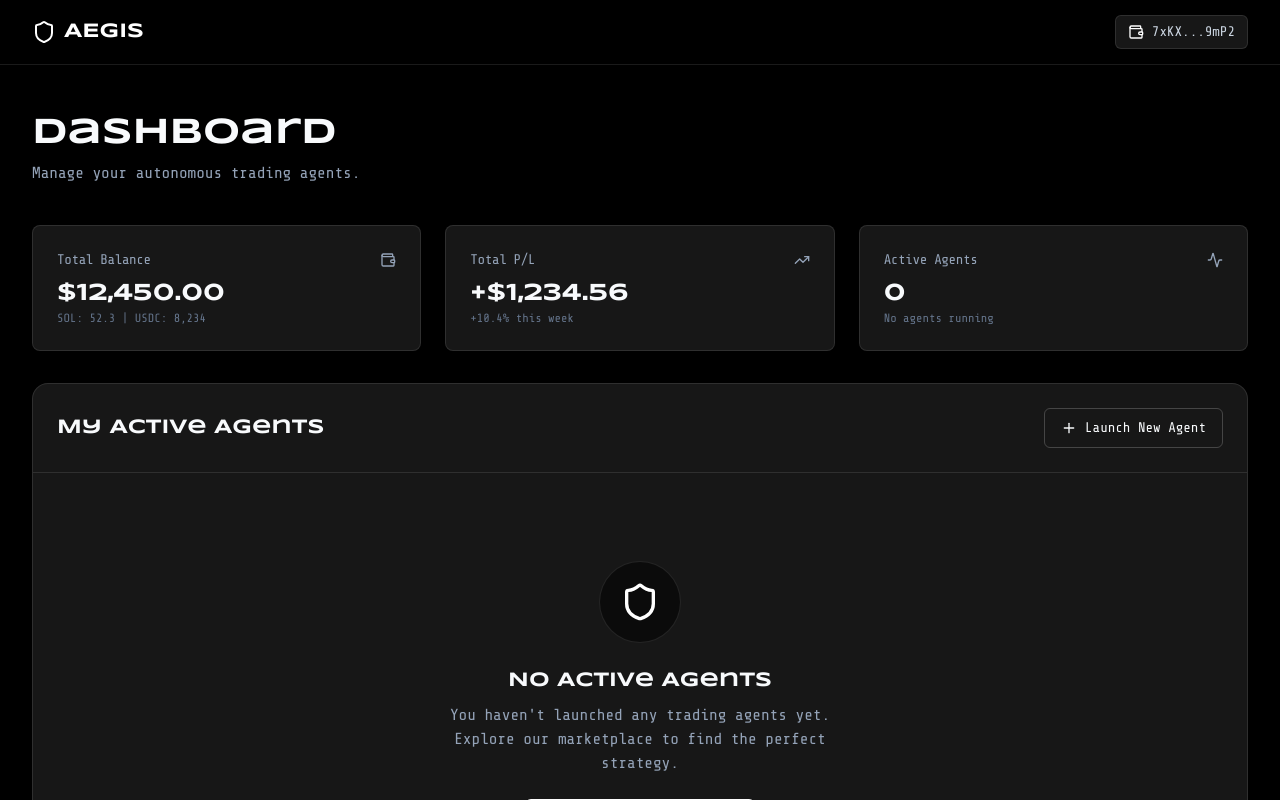
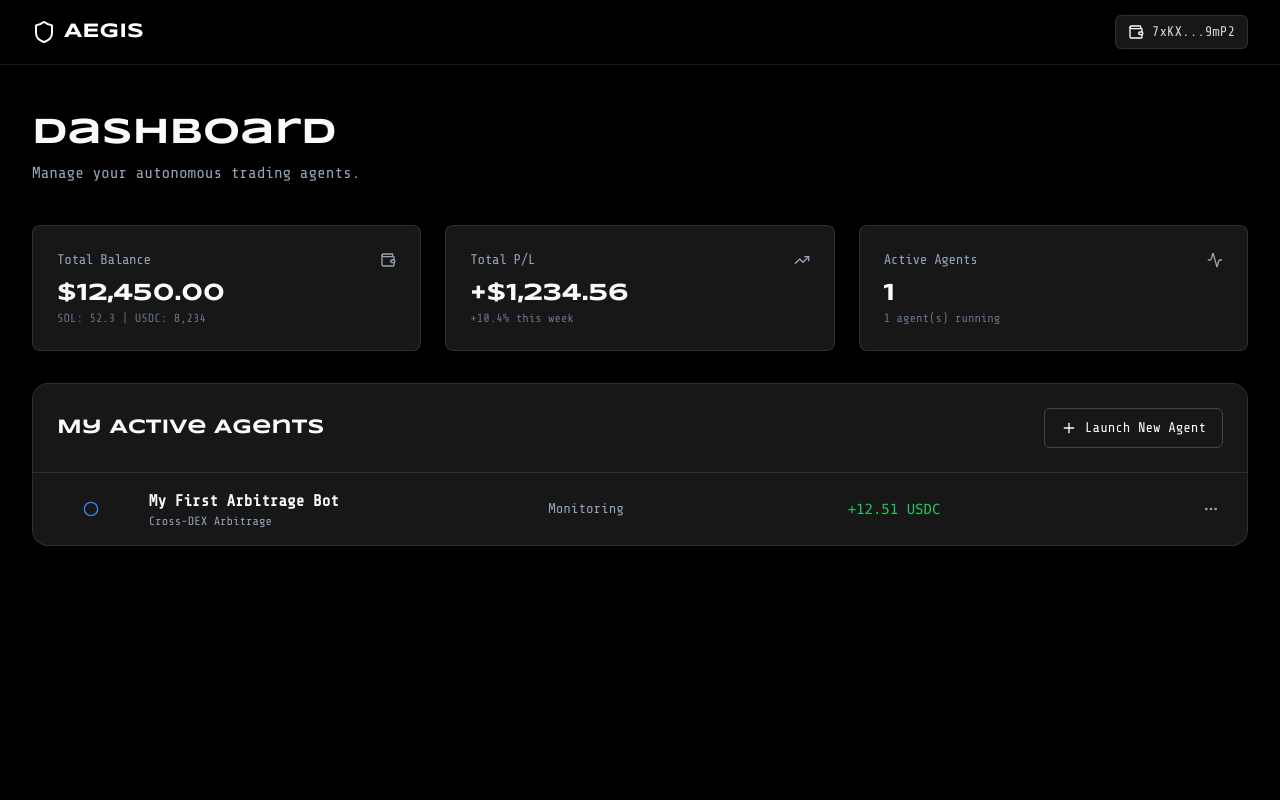
Before and after one commit to UdayPandey01/Aegis-Private_Solana-AiAgent, a Next.js app in the folder frontend/: page /app/dashboard in a window 1280 px wide. Shown: the top 800 px of the page. Built offline with nearby package versions, Linux system fonts and the light colour scheme.

Commit message:
changes the design

```diff
--- a/frontend/app/app/dashboard/page.tsx
+++ b/frontend/app/app/dashboard/page.tsx
@@ -1,14 +1,31 @@
 "use client"
 
-import { useState } from "react"
+import { useState, useEffect } from "react"
 import { motion } from "framer-motion"
 import { Button } from "@/components/ui/button"
 import { Card, CardContent, CardHeader, CardTitle } from "@/components/ui/card"
-import { Shield, Plus, Wallet, TrendingUp, Activity } from "lucide-react"
+import { Shield, Plus, Wallet, TrendingUp, Activity, MoreHorizontal, Circle, CheckCircle, AlertTriangle } from "lucide-react"
 import Link from "next/link"
+
+type Agent = {
+  id: number;
+  name: string;
+  template: string;
+  status: 'Monitoring' | 'Executing' | 'Success' | 'Failed';
+  pnl: number;
+};
+
+const initialAgents: Agent[] = [
+  { id: 1759902676031, name: "My First Arbitrage Bot", template: "Cross-DEX Arbitrage", status: "Monitoring", pnl: 12.51 },
+];
 
 export default function DashboardPage() {
   const [walletAddress] = useState("7xKX...9mP2")
+  const [agents, setAgents] = useState<Agent[]>([]);
+
+  useEffect(() => {
+    setAgents(initialAgents);
+  }, []);
 
   return (
     <div className="min-h-screen bg-black text-slate-50">
@@ -59,8 +76,8 @@ export default function DashboardPage() {
           />
           <StatCard
             title="Active Agents"
-            value="0"
-            description="No agents running"
+            value={agents.length.toString()}
+            description={agents.length > 0 ? `${agents.length} agent(s) running` : "No agents running"}
             icon={Activity}
             delay={0.3}
           />
@@ -81,7 +98,16 @@ export default function DashboardPage() {
                 </Link>
               </Button>
             </div>
-            <div className="p-6 border-t border-white/10">
+
+            <div className="border-t border-white/10">
+              {agents.length > 0 ? (
+                <div className="divide-y divide-white/10">
+                  {agents.map(agent => (
+                    <AgentRow key={agent.id} agent={agent} />
+                  ))}
+                </div>
+              ) : (
+                <div className="p-6">
                   <div className="flex flex-col items-center justify-center py-16 text-center">
                     <div className="inline-flex p-5 rounded-full bg-black/50 border border-white/10 mb-6">
                       <Shield className="h-10 w-10 text-white" />
@@ -94,6 +120,8 @@ export default function DashboardPage() {
                       <Link href="/app/marketplace">Browse Agent Templates</Link>
                     </Button>
                   </div>
+                </div>
+              )}
             </div>
           </div>
         </motion.div>
@@ -120,3 +148,37 @@ const StatCard = ({ title, value, description, icon: Icon, delay }) => (
     </Card>
   </motion.div>
 );
+
+const AgentRow = ({ agent }: { agent: Agent }) => {
+  const getStatusIcon = (status: Agent['status']) => {
+    switch (status) {
+      case 'Monitoring': return <Circle className="h-4 w-4 text-blue-500" />;
+      case 'Executing': return <Activity className="h-4 w-4 text-yellow-500 animate-pulse" />;
+      case 'Success': return <CheckCircle className="h-4 w-4 text-green-500" />;
+      case 'Failed': return <AlertTriangle className="h-4 w-4 text-red-500" />;
+    }
+  }
+
+  return (
+    <div className="grid grid-cols-12 gap-4 items-center p-4 hover:bg-white/5 transition-colors">
+      <div className="col-span-1 flex items-center justify-center">
+        {getStatusIcon(agent.status)}
+      </div>
+      <div className="col-span-4">
+        <p className="font-bold text-slate-50">{agent.name}</p>
+        <p className="text-xs text-slate-400">{agent.template}</p>
+      </div>
+      <div className="col-span-3 text-slate-400 text-sm">
+        {agent.status}
+      </div>
+      <div className={`col-span-2 font-mono text-sm ${agent.pnl > 0 ? 'text-green-500' : 'text-red-500'}`}>
+        {agent.pnl > 0 ? `+${agent.pnl.toFixed(2)}` : `${agent.pnl.toFixed(2)}`} USDC
+      </div>
+      <div className="col-span-2 flex justify-end">
+        <Button variant="ghost" size="icon">
+          <MoreHorizontal className="h-4 w-4 text-slate-400" />
+        </Button>
+      </div>
+    </div>
+  );
+}
--- a/frontend/app/app/marketplace/page.tsx
+++ b/frontend/app/app/marketplace/page.tsx
@@ -8,60 +8,40 @@ import { Input } from "@/components/ui/input"
 import { Label } from "@/components/ui/label"
 import { Select, SelectContent, SelectItem, SelectTrigger, SelectValue } from "@/components/ui/select"
 import { Checkbox } from "@/components/ui/checkbox"
-import { Shield, ArrowUpDown, ArrowLeft } from "lucide-react"
+import { Shield, ArrowUpDown, TrendingUp, ArrowLeft } from "lucide-react"
 import Link from "next/link"
 import { useRouter } from "next/navigation"
-import axios from "axios" // Import axios for API calls
+import axios from "axios"
 
 const templates = [
-  { id: "arbitrage", icon: ArrowUpDown, title: "Cross-DEX Arbitrage", description: "Exploit price differences across Solana DEXs instantly and privately.", features: ["Multi-DEX scanning", "Gas optimization", "MEV protection"]},
-  // You can add more templates here in the future
+  { id: "arbitrage", icon: ArrowUpDown, title: "Cross-DEX Arbitrage", description: "Exploit price differences across Solana DEXs instantly and privately.", features: ["Multi-DEX scanning", "Gas optimization", "MEV protection"] },
+  { id: "stop-loss", icon: Shield, title: "Stop-Loss Executor", description: "Automated position protection that executes without revealing your targets.", features: ["Private triggers", "Zero slippage", "Instant execution"] },
+  { id: "trend-follower", icon: TrendingUp, title: "Trend Follower", description: "Detect and capitalize on market trends with confidential signal processing.", features: ["AI-powered signals", "Dynamic sizing", "Risk management"] },
 ];
 
+type Template = (typeof templates)[0];
+
 export default function MarketplacePage() {
-  const router = useRouter();
+  const [selectedTemplate, setSelectedTemplate] = useState<Template | null>(null)
+  const router = useRouter()
 
-  // --- State variables to hold the form data ---
-  const [selectedDexs, setSelectedDexs] = useState({ orca: true, raydium: true });
-  const [assetPair, setAssetPair] = useState("sol-usdc");
-  const [profitThreshold, setProfitThreshold] = useState("");
-  const [isSubmitting, setIsSubmitting] = useState(false); // For loading state
+  const handleLaunchAgent = async (params: any) => {
+    console.log("Launching agent:", selectedTemplate?.id, "with params:", params);
 
-  const handleLaunchAgent = async () => {
-    setIsSubmitting(true);
-    console.log("Launching agent with parameters:", {
-      dexs: Object.keys(selectedDexs).filter(k => selectedDexs[k]),
-      assetPair,
-      profitThreshold,
-    });
-
-    // This is the data payload that will be sent to your backend
     const jobPayload = {
-      jobId: Date.now(), // Use a timestamp for a unique ID in the demo
-      agentType: 'arbitrage',
-      // The user's secret parameters
-      parameters: {
-        dexs: Object.keys(selectedDexs).filter(k => selectedDexs[k]),
-        assetPair,
-        profitThreshold: parseFloat(profitThreshold),
-      }
+      jobId: Date.now(),
+      agentType: selectedTemplate?.id,
+      parameters: params,
     };
 
     try {
-      // --- Send the job to your Executor Service API ---
       await axios.post('http://localhost:3001/jobs', jobPayload);
-
-      // On success, navigate to the dashboard to see the new agent's status
       router.push("/app/dashboard");
-
     } catch (error) {
       console.error("Failed to launch agent:", error);
-      // In a real app, you would show an error toast or message to the user here
       alert("Failed to launch agent. Check the console for details.");
-    } finally {
-      setIsSubmitting(false);
     }
-  };
+  }
 
   return (
     <div className="min-h-screen bg-black text-slate-50">
@@ -126,54 +106,28 @@ export default function MarketplacePage() {
               </div>
 
               <div className="mt-auto pt-4">
-                <Dialog>
+                <Dialog onOpenChange={(isOpen) => !isOpen && setSelectedTemplate(null)}>
                   <DialogTrigger asChild>
-                    <Button className="w-full font-sans bg-white text-black hover:bg-slate-200 transition-colors">
+                    <Button
+                      onClick={() => setSelectedTemplate(template)}
+                      className="w-full font-sans bg-white text-black hover:bg-slate-200 transition-colors"
+                    >
                       Configure & Launch
                     </Button>
                   </DialogTrigger>
                   <DialogContent className="bg-neutral-950 border-white/10 text-slate-50 max-w-lg">
                     <DialogHeader>
-                      <DialogTitle className="font-heading text-2xl">Configure {template.title}</DialogTitle>
+                      <DialogTitle className="font-heading text-2xl">Configure {selectedTemplate?.title}</DialogTitle>
                       <DialogDescription className="font-sans text-slate-400">
                         Set your agent's secret parameters. This data is protected end-to-end.
                       </DialogDescription>
                     </DialogHeader>
-                    <div className="space-y-6 py-4 font-sans">
-                      <div className="space-y-3">
-                        <Label>DEXs to Monitor</Label>
-                        <div className="flex items-center space-x-4">
-                          <div className="flex items-center space-x-2">
-                            <Checkbox id="orca" checked={selectedDexs.orca} onCheckedChange={(checked) => setSelectedDexs(prev => ({...prev, orca: !!checked}))} className="border-white/20" />
-                            <Label htmlFor="orca">Orca</Label>
-                          </div>
-                          <div className="flex items-center space-x-2">
-                            <Checkbox id="raydium" checked={selectedDexs.raydium} onCheckedChange={(checked) => setSelectedDexs(prev => ({...prev, raydium: !!checked}))} className="border-white/20" />
-                            <Label htmlFor="raydium">Raydium</Label>
-                          </div>
-                        </div>
-                      </div>
 
-                      <div className="space-y-2">
-                        <Label>Asset Pair to Arbitrage</Label>
-                        <Select value={assetPair} onValueChange={setAssetPair}>
-                          <SelectTrigger className="bg-neutral-900 border-white/10"><SelectValue /></SelectTrigger>
-                          <SelectContent className="bg-neutral-900 border-white/10">
-                            <SelectItem value="sol-usdc">SOL/USDC</SelectItem>
-                          </SelectContent>
-                        </Select>
-                      </div>
+                    {/* --- Renders the correct form based on the selected template --- */}
+                    {selectedTemplate?.id === 'arbitrage' && <ArbitrageConfigForm onLaunch={handleLaunchAgent} />}
+                    {selectedTemplate?.id === 'stop-loss' && <StopLossConfigForm onLaunch={handleLaunchAgent} />}
+                    {selectedTemplate?.id === 'trend-follower' && <TrendFollowerConfigForm onLaunch={handleLaunchAgent} />}
 
-                      <div className="space-y-2">
-                        <Label>My Secret Profit Threshold (%)</Label>
-                        <Input type="number" placeholder="e.g., 0.2" className="bg-neutral-900 border-white/10" value={profitThreshold} onChange={(e) => setProfitThreshold(e.target.value)} />
-                        <p className="text-xs text-slate-500">The agent will only execute if the net profit is above this percentage.</p>
-                      </div>
-
-                      <Button onClick={handleLaunchAgent} disabled={isSubmitting} className="w-full bg-white text-black hover:bg-slate-200" size="lg">
-                        {isSubmitting ? "Launching..." : "Launch Agent"}
-                      </Button>
-                    </div>
                   </DialogContent>
                 </Dialog>
               </div>
@@ -184,3 +138,77 @@ export default function MarketplacePage() {
     </div>
   )
 }
+
+const ArbitrageConfigForm = ({ onLaunch }) => {
+  const [selectedDexs, setSelectedDexs] = useState({ orca: true, raydium: true });
+  const [assetPair, setAssetPair] = useState("sol-usdc");
+  const [profitThreshold, setProfitThreshold] = useState("");
+  const [isSubmitting, setIsSubmitting] = useState(false);
+
+  const handleSubmit = () => {
+    setIsSubmitting(true);
+    onLaunch({
+      dexs: Object.keys(selectedDexs).filter(k => selectedDexs[k]),
+      assetPair,
+      profitThreshold: parseFloat(profitThreshold)
+    });
+  }
+
+  return (
+    <div className="space-y-6 py-4 font-sans">
+      <div className="space-y-3">
+        <Label>DEXs to Monitor</Label>
+        <div className="flex items-center space-x-4">
+          <div className="flex items-center space-x-2">
+            <Checkbox id="orca" checked={selectedDexs.orca} onCheckedChange={(checked) => setSelectedDexs(prev => ({ ...prev, orca: !!checked }))} className="border-white/20" />
+            <Label htmlFor="orca">Orca</Label>
+          </div>
+          <div className="flex items-center space-x-2">
+            <Checkbox id="raydium" checked={selectedDexs.raydium} onCheckedChange={(checked) => setSelectedDexs(prev => ({ ...prev, raydium: !!checked }))} className="border-white/20" />
+            <Label htmlFor="raydium">Raydium</Label>
+          </div>
+        </div>
+      </div>
+      <div className="space-y-2">
+        <Label>Asset Pair to Arbitrage</Label>
+        <Select value={assetPair} onValueChange={setAssetPair}>
+          <SelectTrigger className="bg-neutral-900 border-white/10"><SelectValue /></SelectTrigger>
+          <SelectContent className="bg-neutral-900 border-white/10">
+            <SelectItem value="sol-usdc">SOL/USDC</SelectItem>
+          </SelectContent>
+        </Select>
+      </div>
+      <div className="space-y-2">
+        <Label>My Secret Profit Threshold (%)</Label>
+        <Input type="number" placeholder="e.g., 0.2" className="bg-neutral-900 border-white/10" value={profitThreshold} onChange={(e) => setProfitThreshold(e.target.value)} />
+      </div>
+      <Button onClick={handleSubmit} disabled={isSubmitting} className="w-full bg-white text-black hover:bg-slate-200" size="lg">
+        {isSubmitting ? "Launching..." : "Launch Agent"}
+      </Button>
+    </div>
+  )
+}
+
+const StopLossConfigForm = ({ onLaunch }) => {
+  const handleSubmit = () => { onLaunch({/* pass stop loss params */ }); }
+  return (
+    <div className="space-y-6 py-4 font-sans text-slate-400">
+      <p>Configuration for the Stop-Loss Agent is coming soon...</p>
+      <Button onClick={handleSubmit} disabled className="w-full bg-white text-black hover:bg-slate-200" size="lg">
+        Launch Agent
+      </Button>
+    </div>
+  );
+}
+
+const TrendFollowerConfigForm = ({ onLaunch }) => {
+  const handleSubmit = () => { onLaunch({/* pass trend follower params */ }); }
+  return (
+    <div className="space-y-6 py-4 font-sans text-slate-400">
+      <p>Configuration for the Trend Follower Agent is coming soon...</p>
+      <Button onClick={handleSubmit} disabled className="w-full bg-white text-black hover:bg-slate-200" size="lg">
+        Launch Agent
+      </Button>
+    </div>
+  );
+}
```
Lines whose indentation alone changed are shown as unchanged.
